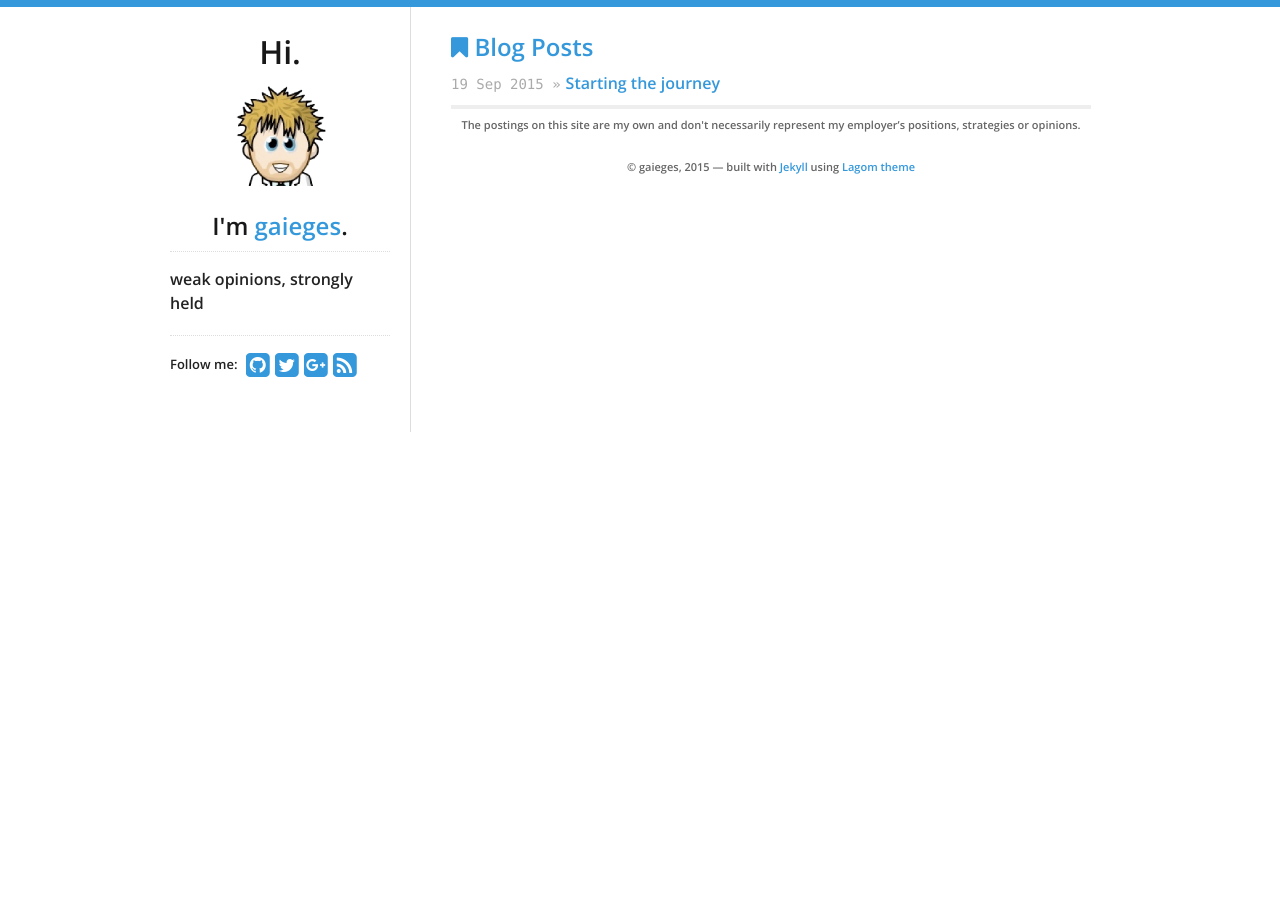
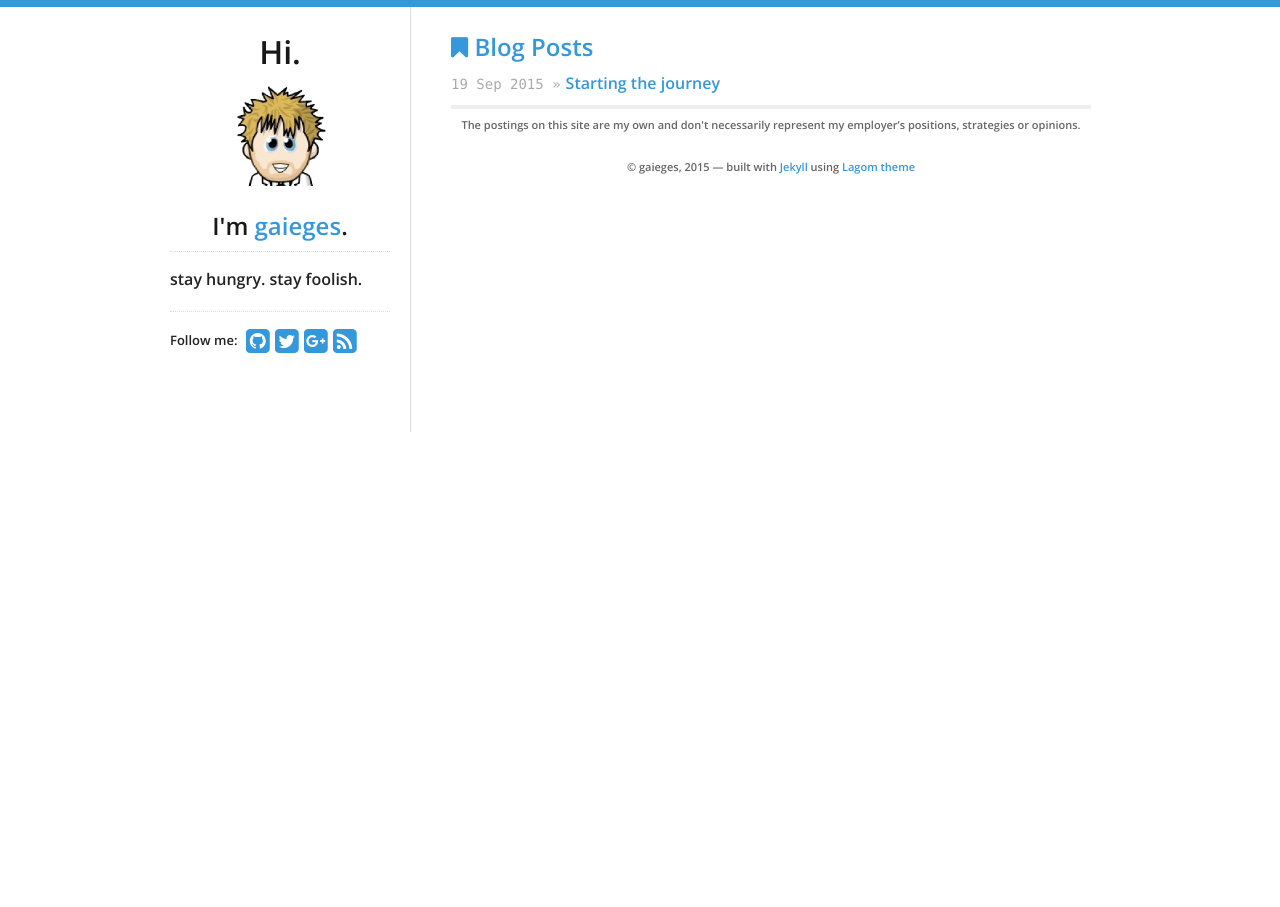
Before and after one commit to gaieges/gaieges.github.io, a Jekyll site: the page built from index.html, in a window 1280 px wide. Built offline with Jekyll 4.4.1, drawn with Linux system fonts in a browser that asks for light colours; nearby versions of some CDN libraries.

Commit message:
tagline and readme link fix

```diff
--- a/_data/theme.yml
+++ b/_data/theme.yml
@@ -21,7 +21,7 @@ social:
 # "Hi, I'm _______"
 name: gaieges
 email: gaieges at gmail (dot) com
-tagline: "weak opinions, strongly held"
+tagline: "stay hungry.  stay foolish."
 
 # Google Analytics key, leave blank to ignore
 #google_analytics_key: UA-xxxx-x
```
Also changed, not shown: README.md.
